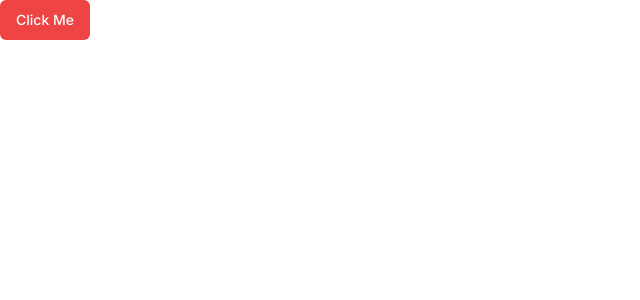
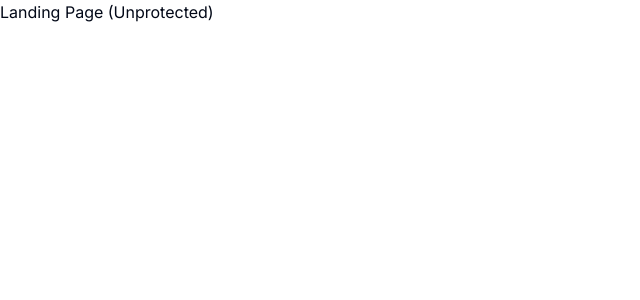
Before and after one commit to bhanugaur2004/AI-Tools, a Next.js app: page / in a window 1280 px wide. Shown: the top 300 px of the page, without its empty margins (0-640 px from the left). Built offline with nearby package versions, Linux system fonts and the light colour scheme.

Commit message:
Folder Setup

```diff
--- /dev/null
+++ b/app/(dashboard)/(routes)/dashboard/page.tsx
@@ -0,0 +1,7 @@
+const DashboardPage = () => {
+    return (
+        <p>Dashboard Page (Protected)</p>
+    );
+}
+
+export default DashboardPage;
--- /dev/null
+++ b/app/(landing)/page.tsx
@@ -0,0 +1,7 @@
+const Landing = () => {
+    return (
+        <div>Landing Page (Unprotected)</div>
+    )
+}
+
+export default Landing;
--- a/app/globals.css
+++ b/app/globals.css
@@ -1,6 +1,12 @@
 @tailwind base;
 @tailwind components;
 @tailwind utilities;
+
+html,
+body,
+:root {
+  height: 100%;
+}
 
 @layer base {
   :root {
@@ -70,6 +76,7 @@
   * {
     @apply border-border;
   }
+
   body {
     @apply bg-background text-foreground;
   }
--- a/app/layout.tsx
+++ b/app/layout.tsx
@@ -5,8 +5,8 @@
 const inter = Inter({ subsets: ["latin"] });
 
 export const metadata: Metadata = {
-  title: "Create Next App",
-  description: "Generated by create next app",
+  title: "Genius",
+  description: "AI Platform",
 };
 
 export default function RootLayout({
--- a/app/page.tsx
+++ /dev/null
@@ -1,7 +0,0 @@
-import { Button } from "@/components/ui/button";
-
-export default function Home() {
-  return (
-    <Button variant={"destructive"}>Click Me</Button>
-  );
-}
```
